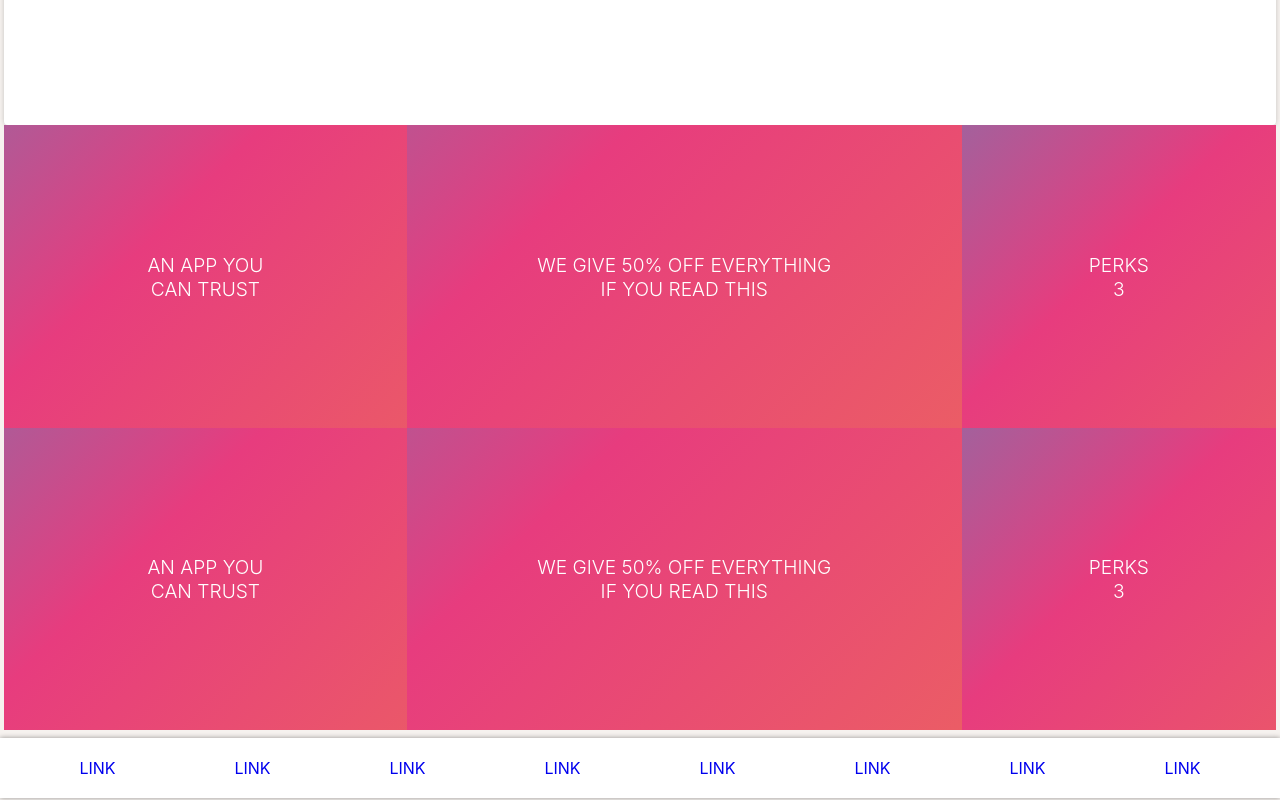
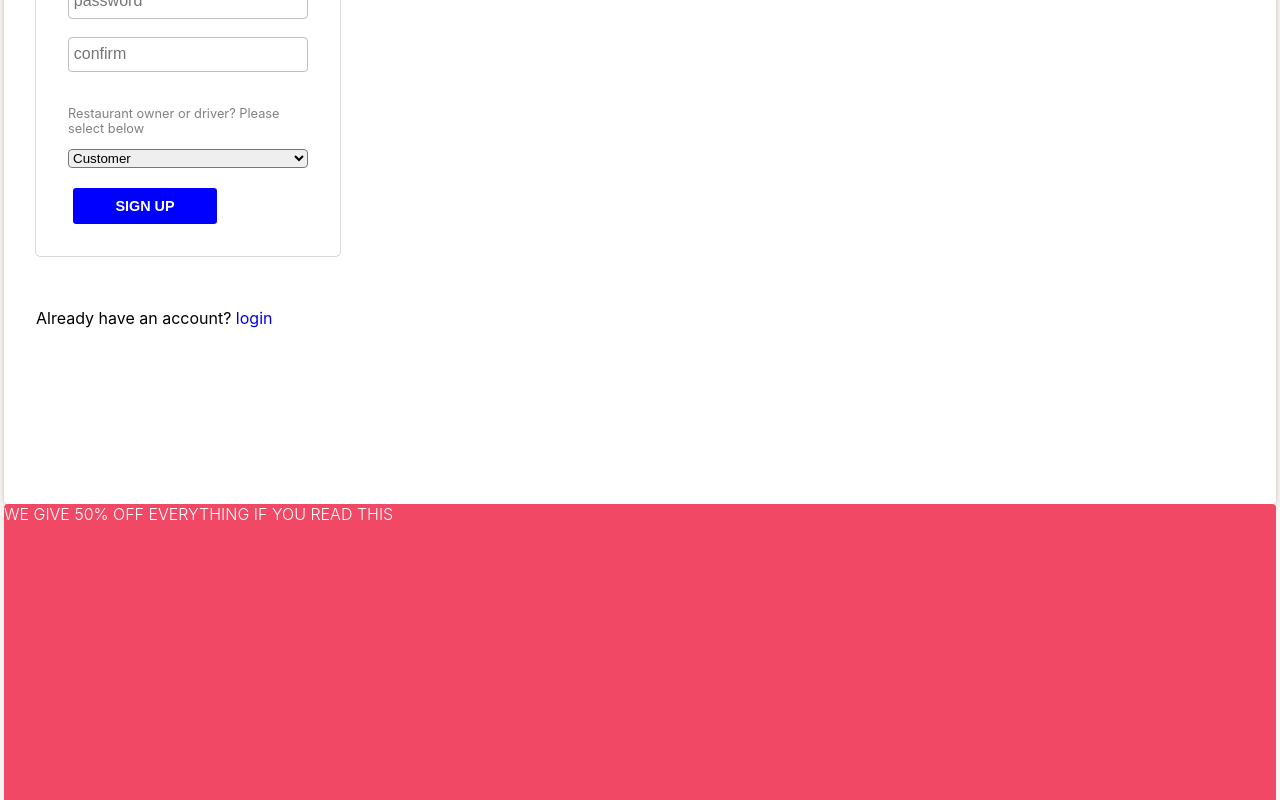
Before and after one commit to petermc87/yum-2-me, a React (Create React App) app: page /signup in a window 1280 px wide. Shown: the part 840-1640 px from the top of the page. Built offline with nearby package versions, Linux system fonts and the light colour scheme; no server answers.

Commit message:
chore: add comments

```diff
--- a/config/ensureLoggedIn.js
+++ b/config/ensureLoggedIn.js
@@ -1,6 +1,6 @@
 
 module.exports = (req, res, next) => {
-  // adding in an extra component for put request when adding driver. Its showing user
+  // Adding in an extra component for put request when adding driver. Its showing user
   // as false in req.user. To get around this, an extra user component was
   // added in the front end put request
   if (!req.user && !req.body.user) return res.status(401).json('Unauthorized')
--- a/src/components/Perks/Perks.js
+++ b/src/components/Perks/Perks.js
@@ -1,11 +1,9 @@
-import { Link } from 'react-router-dom'
+
 
 export default function NavBar (props) {
   return (
     <article className='bottom-content'>
-      <div className='info-item'>AN APP YOU CAN TRUST</div>
       <div className='info-item'>WE GIVE 50% OFF EVERYTHING IF YOU READ THIS</div>
-      <div className='info-item'>PERKS 3</div>
     </article>
   )
 }
--- a/src/components/Restaurant/ShowRestaurant.js
+++ b/src/components/Restaurant/ShowRestaurant.js
@@ -115,6 +115,8 @@ export default function ShowRestaurant ({
             <br />
             <br />
         </>}
+        {/* If the profile is restaurant, then you are allowed to edit or delete your */}
+        {/* restaurants. */}
       <div className='menu-button'>
         {user.userType === 'true' || user.userType === 'restaurant'
           ? <>
--- a/src/pages/LandingPage/LandingPage.js
+++ b/src/pages/LandingPage/LandingPage.js
@@ -54,7 +54,6 @@ export default function LandingPage (props) {
             </div>
           </article>
           <Perks />
-          <Perks />
         </main>
         <footer>
           <Footer />
--- a/src/styles.css
+++ b/src/styles.css
@@ -29,9 +29,8 @@
 
 /* LADNING PAGE */
 .info-item{
-	background: linear-gradient(-45deg, #ee7752, #e73c7e, #23a6d5, #23d5ab);
-	background-size: 400% 400%;
-	animation: gradient 15s ease infinite;
+   background-color: rgb(241, 73, 101);
+
 }
 
 @keyframes gradient {
@@ -91,9 +90,9 @@ body{
  background-color: white;
  margin: 0 auto;
  padding: 20px;
+ flex-wrap: wrap;
+}
 
-flex-wrap: wrap;
-}
 main{
   margin: 4px;
   border-radius: 4px;
@@ -116,9 +115,11 @@ ul{
 
 /* TOP */
 .top-content, .bottom-content{
-  display: flex;
-  justify-content: space-between;
+  /* display: flex; */
 }
+
+
+
 .top-content{
   box-shadow: 0px 0px 5px 0px rgb(0 0 0 / 20%);
   background-color: white;
@@ -155,10 +156,6 @@ ul{
   #top-container-1{
     padding-top: 10rem;
     padding-bottom: 4rem;
-    /* border-bottom: solid rgb(206, 206, 206); */
-    /* border-radius: 0; */
-    /* border-width: 0.05px; */
-    /* margin: 0 30px 0 0px; */
   }
 }
 
@@ -171,7 +168,6 @@ main{
 
 /* RESTAURANT CONTAINTERS */
 .restaurant{
-  /* border: solid blue; */
   box-shadow: 0px 0px 0.5px 0.5px rgba(0, 0, 0, 0.3);
   display: flex;
   justify-content: space-around;
@@ -196,9 +192,7 @@ main{
 
 }
 .res-icon{
-  /* border: solid purple */
   background-image: url("https://i.imgur.com/yKFK1VN.png?3");
-  /* opacity: 0.7; */
   box-shadow: 0px 0px 1px 1px rgba(0, 0, 0, 0.3);
   color: #b0d3f7;
   padding: 1rem;
@@ -217,7 +211,6 @@ main{
 
 #show-page{
   width: 60vw;
-  /* box-shadow: none; */
   box-shadow: 0px 0px 0.5px 0.5px rgb(0 0 0 / 30%);
 }
 
@@ -624,38 +617,24 @@ input:focus{
   word-wrap: break-word;
 }
 
-/* .comments-container:last-child {
-  border-bottom: solid black;
-} */
-
 .review-reveal:hover{
   cursor: pointer;
   color: gray;
 }
 
 
-/* BOTTOM CONTENT */
 .info-item{
-  padding: 10%;
-  /* width: 90%; */
-  text-align: center;
-  border-radius: 0;
-  color: white;
-  font-size: 1.2rem;
-  font-weight: 300;
-}
-
-@media only screen and (max-width: 600px)  {
-  .info-item{
-    padding: 7%;
     font-size: 1rem;
     font-weight: 300;
-
+    min-height: 400px;
+    width: 100%;
+    color: white;
+    background-color: rgb(241, 73, 101);
   }
-}
 
 #footer-list{
   border-radius: 0;
+  background-color: #44107a;
 }
 
 
```
